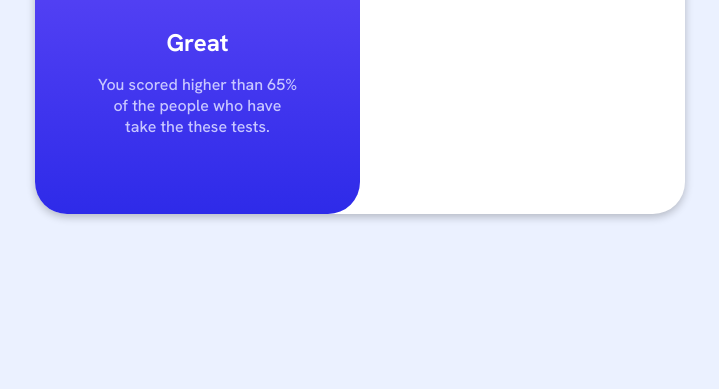
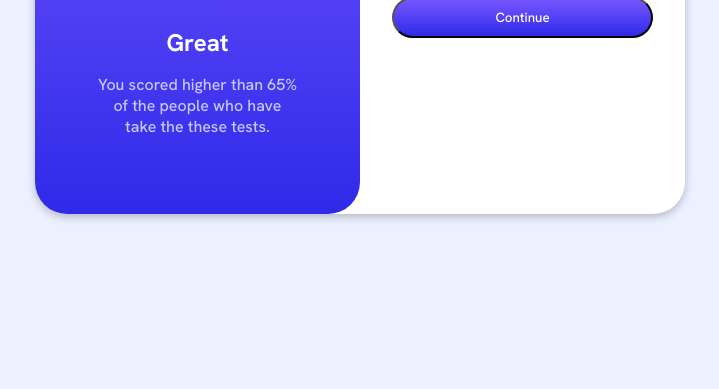
Before and after one commit to LuucasDrumond/frontendmentor, a plain HTML site: page desafios/desafio03/index.html in a window 1280 px wide. Shown: the part 411-800 px from the top of the page, without its empty margins (280-999 px from the left). Drawn offline with Linux system fonts and the light colour scheme.

Commit message:
Update style.css

```diff
--- a/desafios/desafio03/style.css
+++ b/desafios/desafio03/style.css
@@ -50,7 +50,8 @@ body{
     width: 150px;
     height: 150px;
     border-radius: 50%;
-    background: linear-gradient(to bottom,hsla(256, 72%, 46%, 1), hsla(241, 72%, 46%, 0));
+    background: linear-gradient(to bottom,
+    hsla(256, 72%, 46%, 1), hsla(241, 72%, 46%, 0));
     display: flex;
     justify-content: center;
     align-items: center;
@@ -83,4 +84,21 @@ body{
 
 .summary{
     width: 50%;
+    padding: 1.5rem 2rem;
+    border-radius: 2rem;
+    text-align: center;
+    display: flex;
+    flex-direction: column;
 }
+
+.btn{
+    border: 0px 0px 0px 0px;
+    border-radius: 30px;
+    padding: 10px;
+    background: linear-gradient(to bottom, hsl(252, 100%, 67%),hsl(241, 81%, 54%));
+    color: white;
+    cursor: pointer;
+    display: flex;
+    align-items: center;
+    justify-content: center;
+}
```
